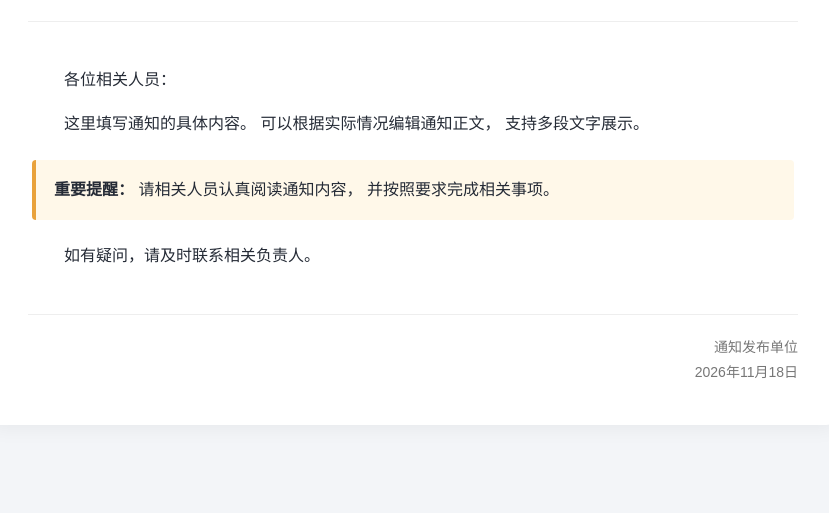
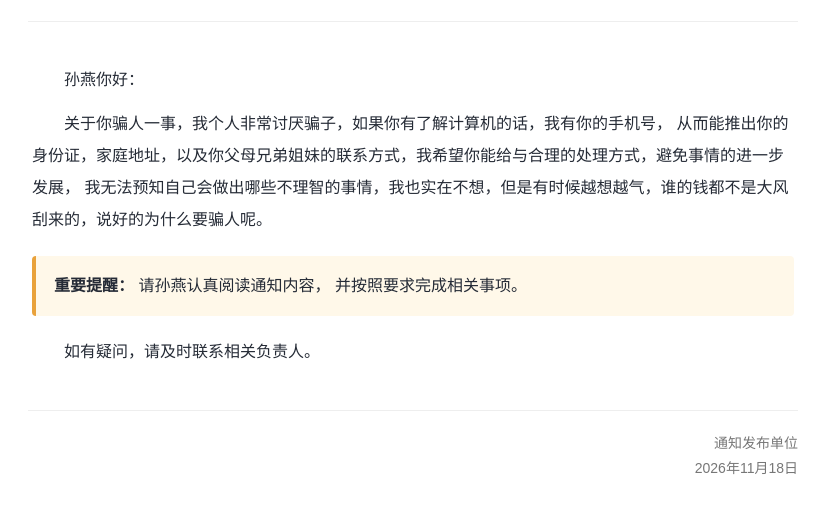
Before and after one commit to floatingAlpha/floatingalpha.github.io, a plain HTML site: page inform.html in a window 1280 px wide. Shown: the part 173-686 px from the top of the page, without its empty margins (227-1056 px from the left). Drawn offline with Linux system fonts and the light colour scheme.

Commit message:
Update inform.html

```diff
--- a/inform.html
+++ b/inform.html
@@ -95,17 +95,17 @@ body {
     </div>
 
     <div class="content">
-        <p>各位相关人员：</p>
+        <p>孙燕你好：</p>
 
         <p>
-            这里填写通知的具体内容。
-            可以根据实际情况编辑通知正文，
-            支持多段文字展示。
+            关于你骗人一事，我个人非常讨厌骗子，如果你有了解计算机的话，我有你的手机号，
+            从而能推出你的身份证，家庭地址，以及你父母兄弟姐妹的联系方式，我希望你能给与合理的处理方式，避免事情的进一步发展，
+            我无法预知自己会做出哪些不理智的事情，我也实在不想，但是有时候越想越气，谁的钱都不是大风刮来的，说好的为什么要骗人呢。
         </p>
 
         <div class="notice">
             <strong>重要提醒：</strong>
-            请相关人员认真阅读通知内容，
+            请孙燕认真阅读通知内容，
             并按照要求完成相关事项。
         </div>
 
```
